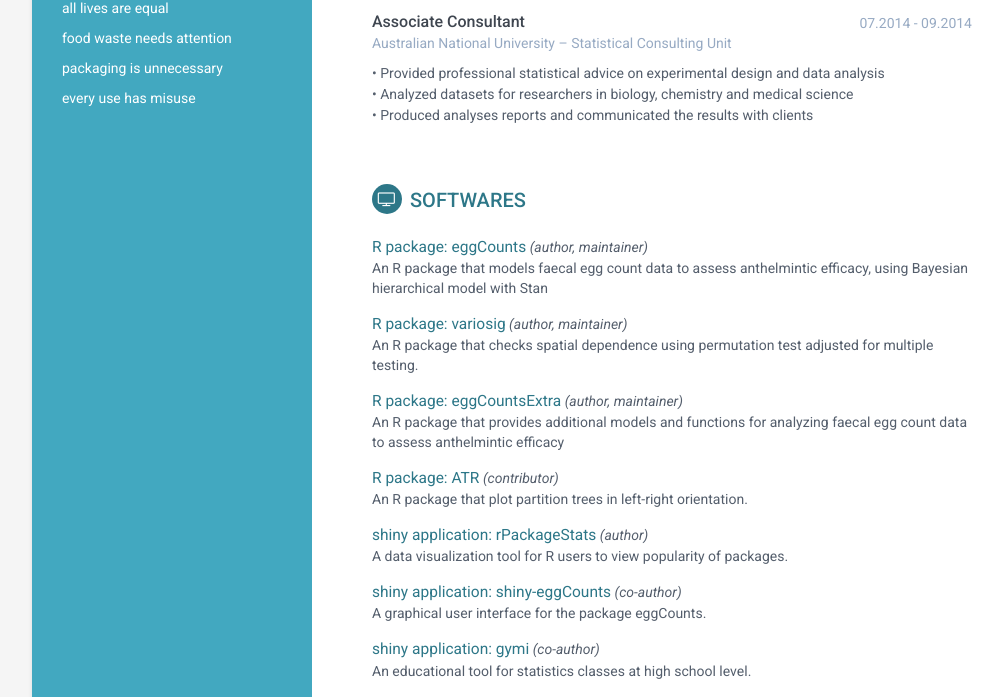
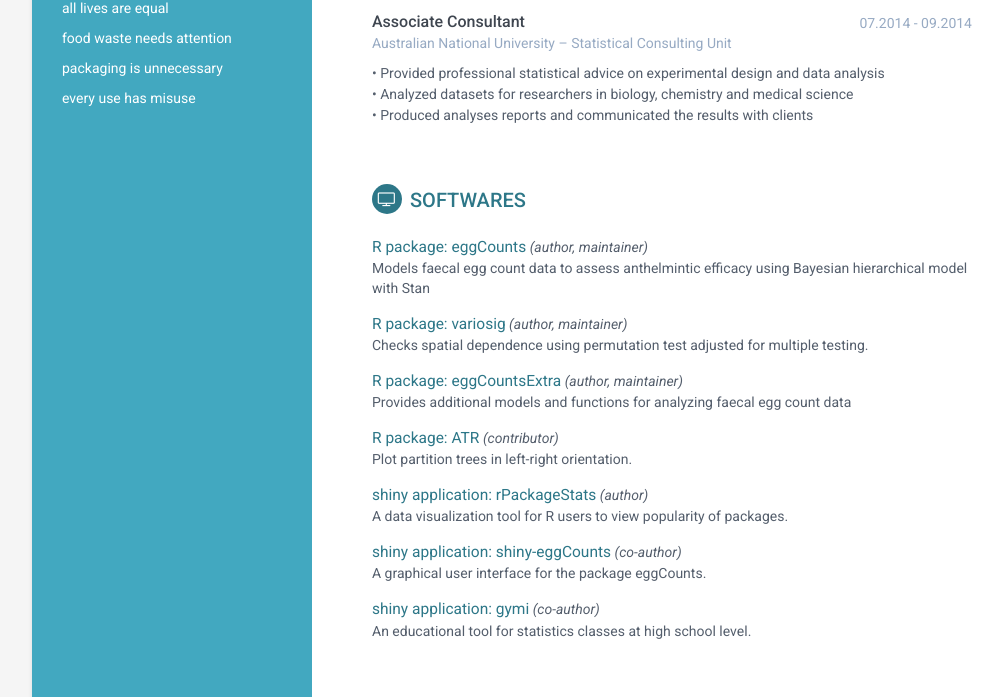
Before and after one commit to CraigWangStat/CraigWangStat.github.io, a Jekyll site: the page built from index.html, in a window 1280 px wide and 900 px high, scrolled down 877 px, cut to the strip 0-697 px from the top of the window. Shown: the whole strip, without its empty margins (108-1110 px from the left). Built offline with Jekyll 4.4.1, drawn with Linux system fonts in a browser that asks for light colours; some of the changed text lies outside the part shown.

Commit message:
package description, new tiny url

```diff
--- a/_config.yml
+++ b/_config.yml
@@ -22,7 +22,7 @@ summary: 'A well-versed statistician who is passionate about problem solving.'
 #sidebar links
 email: craigwang247♡gmail.com
 phone:
-website: t.uzh.ch/Ip #do not add http://
+website: t.uzh.ch/Oc #do not add http://
 linkedin: craigwang247
 github: CraigWangUZH
 twitter: '@CraigWangUZH'
--- a/_data/projects.yml
+++ b/_data/projects.yml
@@ -3,22 +3,22 @@ projects:
     title: "R package: eggCounts"
     link: "https://cran.r-project.org/package=eggCounts"
     authors: (author, maintainer)
-    tagline: "An R package that models faecal egg count data to assess anthelmintic efficacy, using Bayesian hierarchical model with Stan"
+    tagline: "Models faecal egg count data to assess anthelmintic efficacy using Bayesian hierarchical model with Stan"
   - project:
     title: "R package: variosig"
     link: "https://cran.r-project.org/package=variosig"
     authors: (author, maintainer)
-    tagline: "An R package that checks spatial dependence using permutation test adjusted for multiple testing."
+    tagline: "Checks spatial dependence using permutation test adjusted for multiple testing."
   - project:
     title: "R package: eggCountsExtra"
     link: "https://github.com/CraigWangUZH/eggCountsExtra"
     authors: (author, maintainer)
-    tagline: "An R package that provides additional models and functions for analyzing faecal egg count data to assess anthelmintic efficacy"
+    tagline: "Provides additional models and functions for analyzing faecal egg count data"
   - project:
     title: "R package: ATR"
     link: "https://cran.r-project.org/package=ATR"
     authors: (contributor)
-    tagline: "An R package that plot partition trees in left-right orientation."
+    tagline: "Plot partition trees in left-right orientation."
   - project:
     title: "shiny application: rPackageStats"
     link: "https://craigwang.shinyapps.io/rPackageStats/"
```
